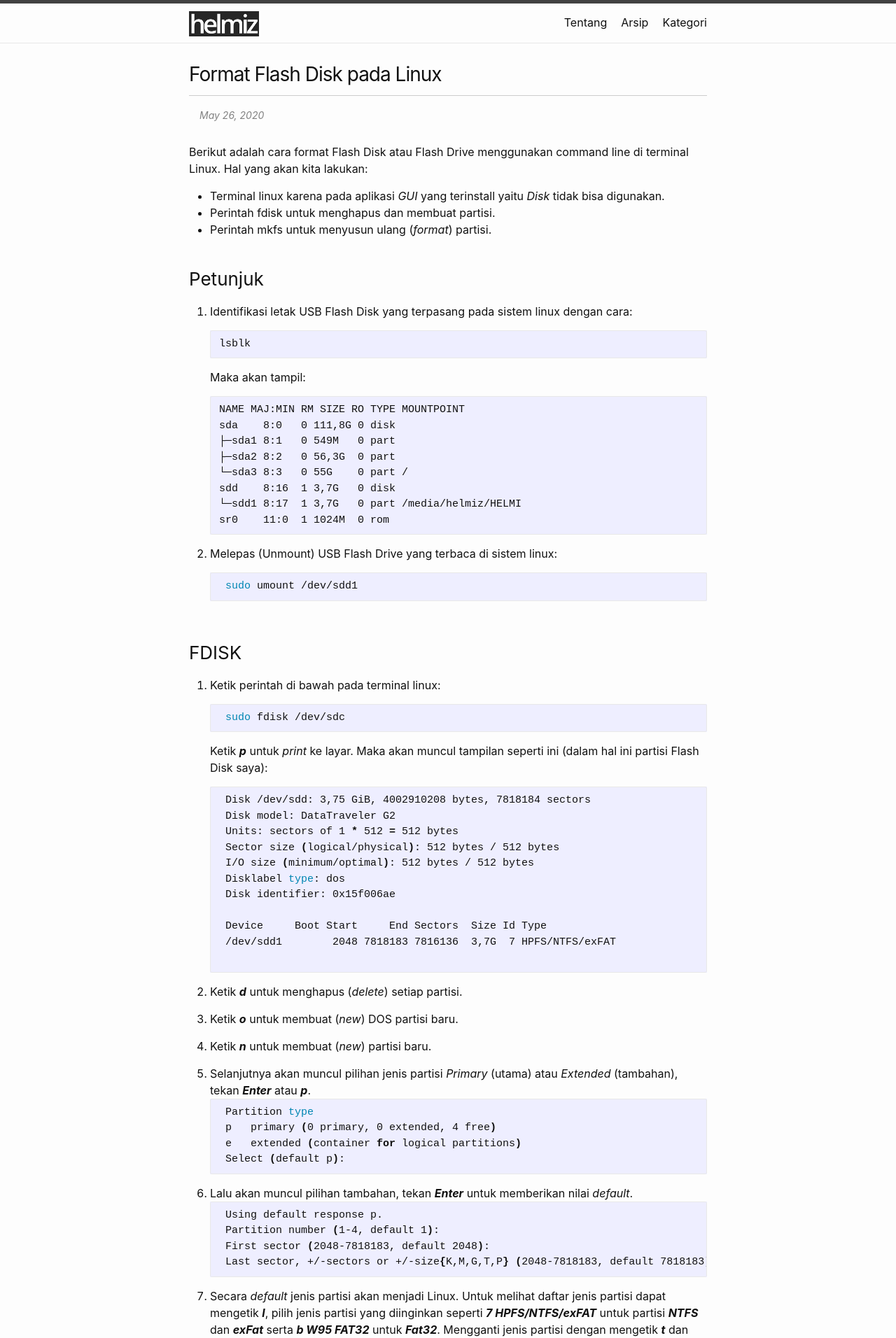
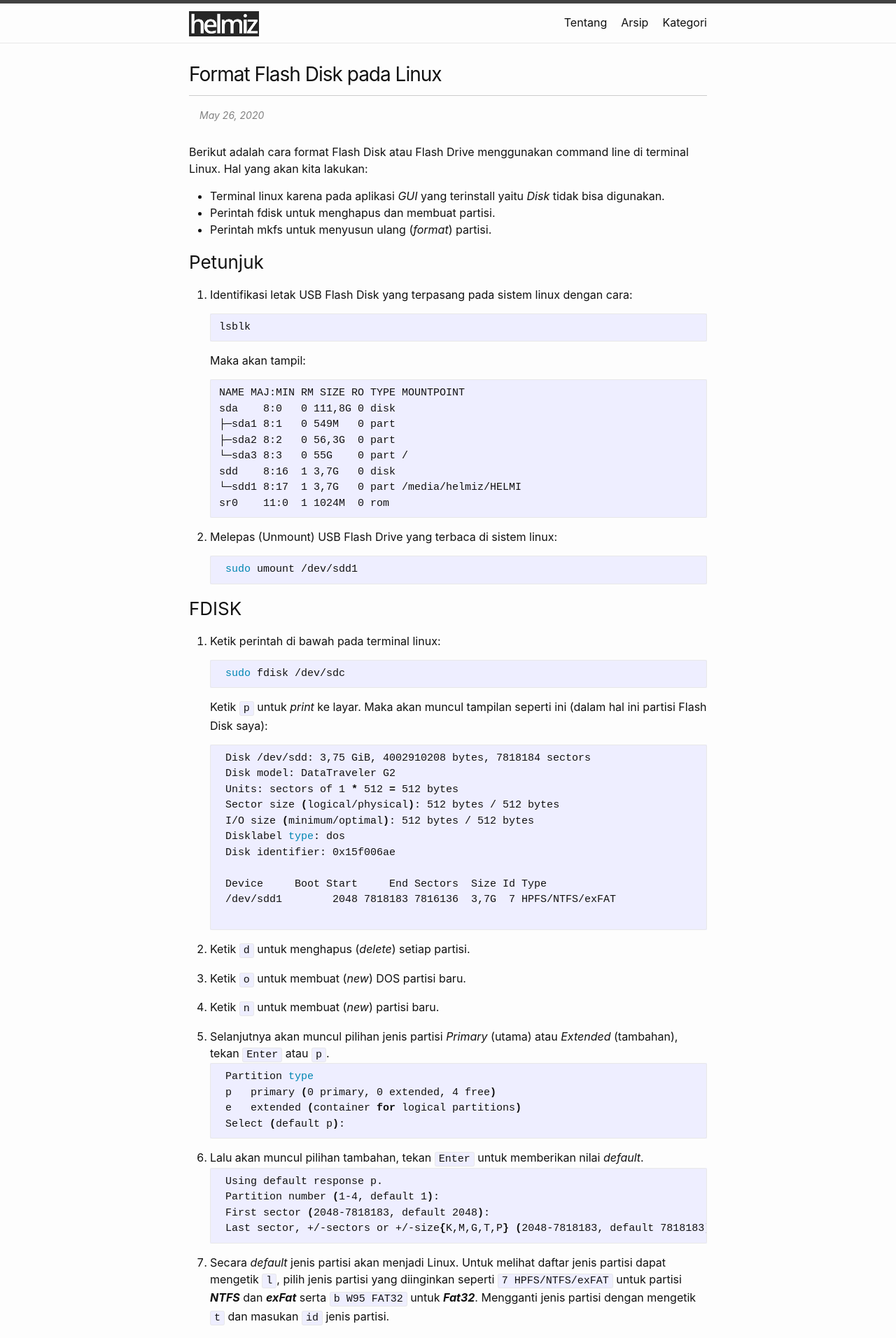
Before and after one commit to helmiz/helmiz.github.io, a Jekyll site: the page built from _posts/2020-05-26-format-flashdisk-pada-linux.md, in a window 1280 px wide. Shown: the top 1912 px of the page at 70% size. Built offline with Jekyll 4.4.1, drawn with Linux system fonts in a browser that asks for light colours; comment, search, counter and statistics services are not loaded.

````diff
--- a/_posts/2020-05-26-format-flashdisk-pada-linux.md
+++ b/_posts/2020-05-26-format-flashdisk-pada-linux.md
@@ -8,7 +8,6 @@ Berikut adalah cara format Flash Disk atau Flash Drive menggunakan command line
 - Terminal linux karena pada aplikasi _GUI_ yang terinstall yaitu _Disk_ tidak bisa digunakan.
 - Perintah fdisk untuk menghapus dan membuat partisi.
 - Perintah mkfs untuk menyusun ulang (*format*) partisi.
-<br />
 
 Petunjuk
 --------
@@ -34,7 +33,6 @@ Petunjuk
 	```bash
 	sudo umount /dev/sdd1
 	```
-<br />
 
 FDISK
 ------
@@ -44,7 +42,7 @@ FDISK
 	sudo fdisk /dev/sdc
 	```
 
-	Ketik ***p*** untuk *print* ke layar. Maka akan muncul tampilan seperti ini (dalam hal ini partisi Flash Disk saya):
+	Ketik `p` untuk *print* ke layar. Maka akan muncul tampilan seperti ini (dalam hal ini partisi Flash Disk saya):
 
 	```bash
 	Disk /dev/sdd: 3,75 GiB, 4002910208 bytes, 7818184 sectors
@@ -60,13 +58,13 @@ FDISK
 
     ```
 
-2. Ketik ***d*** untuk menghapus (*delete*) setiap partisi.
+2. Ketik `d` untuk menghapus (*delete*) setiap partisi.
 
-3. Ketik ***o*** untuk membuat (*new*) DOS partisi baru.
+3. Ketik `o` untuk membuat (*new*) DOS partisi baru.
 
-4. Ketik ***n*** untuk membuat (*new*) partisi baru.
+4. Ketik `n` untuk membuat (*new*) partisi baru.
 
-5. Selanjutnya akan muncul pilihan jenis partisi *Primary* (utama) atau *Extended* (tambahan), tekan ***Enter*** atau ***p***.
+5. Selanjutnya akan muncul pilihan jenis partisi *Primary* (utama) atau *Extended* (tambahan), tekan `Enter` atau `p`.
 	```bash
 	Partition type
 	p   primary (0 primary, 0 extended, 4 free)
@@ -74,19 +72,19 @@ FDISK
 	Select (default p):
 	```
 
-6. Lalu akan muncul pilihan tambahan, tekan ***Enter*** untuk memberikan nilai *default*.
+6. Lalu akan muncul pilihan tambahan, tekan `Enter` untuk memberikan nilai *default*.
 	```bash
 	Using default response p.
 	Partition number (1-4, default 1):
 	First sector (2048-7818183, default 2048):
 	Last sector, +/-sectors or +/-size{K,M,G,T,P} (2048-7818183, default 7818183):
 	```
-7. Secara *default* jenis partisi akan menjadi Linux. Untuk melihat daftar jenis partisi dapat mengetik ***l***, pilih jenis partisi yang diinginkan seperti ***7 HPFS/NTFS/exFAT*** untuk partisi ***NTFS*** dan ***exFat*** serta ***b W95 FAT32*** untuk ***Fat32***. Mengganti jenis partisi dengan mengetik ***t*** dan masukan *id* jenis partisi.
 
-8. Ketik ***w*** untuk menulis/mengaplikasikan proses yang kita lakukan ke dalam Flash Disk.
+7. Secara *default* jenis partisi akan menjadi Linux. Untuk melihat daftar jenis partisi dapat mengetik `l`, pilih jenis partisi yang diinginkan seperti `7 HPFS/NTFS/exFAT` untuk partisi ***NTFS*** dan ***exFat*** serta `b W95 FAT32` untuk ***Fat32***. Mengganti jenis partisi dengan mengetik `t` dan masukan `id` jenis partisi.
 
-9. Ketik **q** untuk keluar (*quit*).
-<br />
+8. Ketik `w` untuk menulis/mengaplikasikan proses yang kita lakukan ke dalam Flash Disk.
+
+9. Ketik `q` untuk keluar (*quit*).
 
 MKFS
 ----
````
